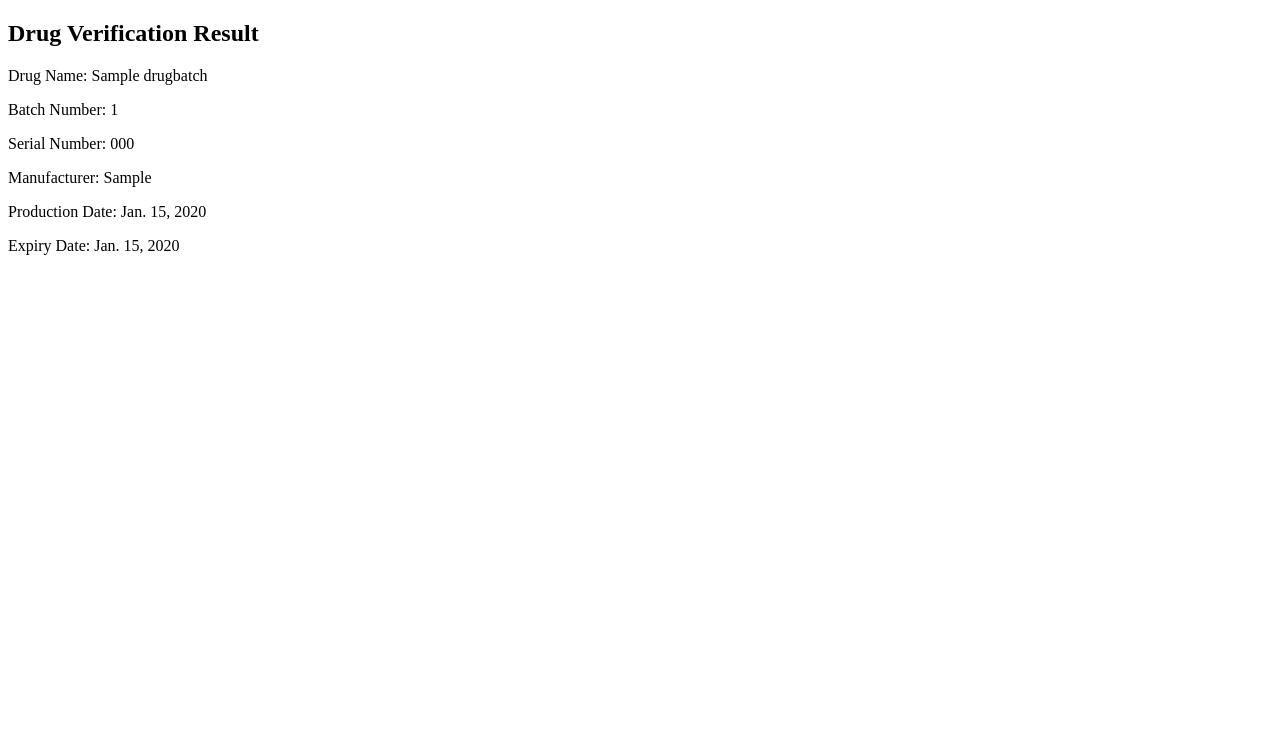
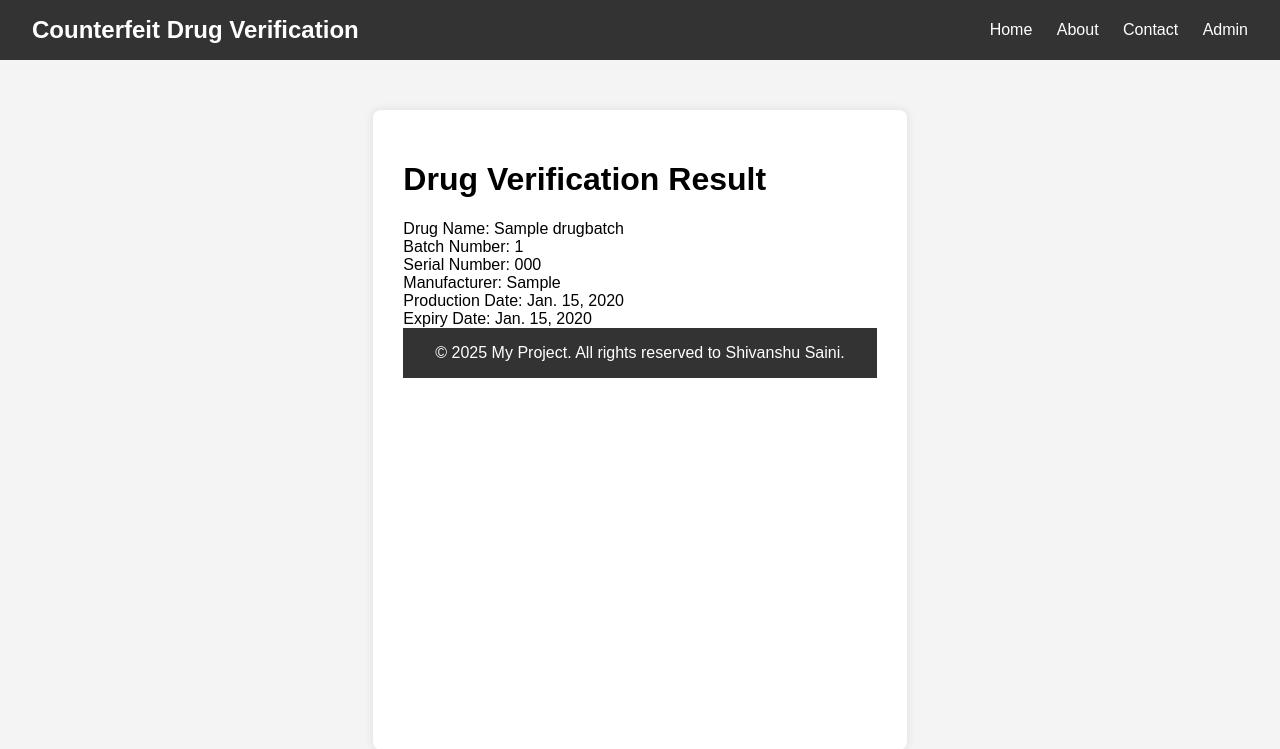
Before and after one commit to Shivanshusaini/Counterfeit-Drug-Verification, a Django app: page /verify/batch/000/ in a window 1280 px wide. Shown: the top 749 px of the page. Run offline with Django 5.2, Linux system fonts and the light colour scheme; tables that the repository leaves empty hold one stand-in row (values such as "Sample post").

Commit message:
verify_result.html

```diff
--- a/verification/templates/verify_result.html
+++ b/verification/templates/verify_result.html
@@ -1,18 +1,36 @@
-<!DOCTYPE html>
+{% load static %}
+ <!DOCTYPE html>
 <html lang="en">
 <head>
     <meta charset="UTF-8">
-    <meta name="viewport" content="width=device-width, initial-scale=1.0">
-    <title>Document</title>
+    <title>Drug Verification Result</title>
+     <link rel="stylesheet" href="{% static 'styles.css' %}">
 </head>
 <body>
-    <h2>Drug Verification Result</h2>
-<p>Drug Name: {{ batch.drug_name }}</p>
-<p>Batch Number: {{ batch.batch_number }}</p>
-<p>Serial Number: {{ batch.serial_number }}</p>
-<p>Manufacturer: {{ batch.manufacturer }}</p>
-<p>Production Date: {{ batch.production_date }}</p>
-<p>Expiry Date: {{ batch.expiry_date }}</p>
+      <header>
+        <h1>Counterfeit Drug Verification</h1>
+        <nav>
+            <a href="/">Home</a>
+            <a href="/about/">About</a>
+            <a href="/contact/">Contact</a>
+            <a href="/admin/">Admin</a>
+        </nav>
+    </header>
+    </header>
 
+    <div class="container">
+        <h1>Drug Verification Result</h1>
+
+        <div class="info"><span>Drug Name:</span> {{ batch.drug_name }}</div>
+        <div class="info"><span>Batch Number:</span> {{ batch.batch_number }}</div>
+        <div class="info"><span>Serial Number:</span> {{ batch.serial_number }}</div>
+        <div class="info"><span>Manufacturer:</span> {{ batch.manufacturer }}</div>
+        <div class="info"><span>Production Date:</span> {{ batch.production_date }}</div>
+        <div class="info"><span>Expiry Date:</span> {{ batch.expiry_date }}</div>
+
+        <footer>
+            © 2025 My Project. All rights reserved to Shivanshu Saini.
+        </footer>
+    </div>
 </body>
 </html>
```
